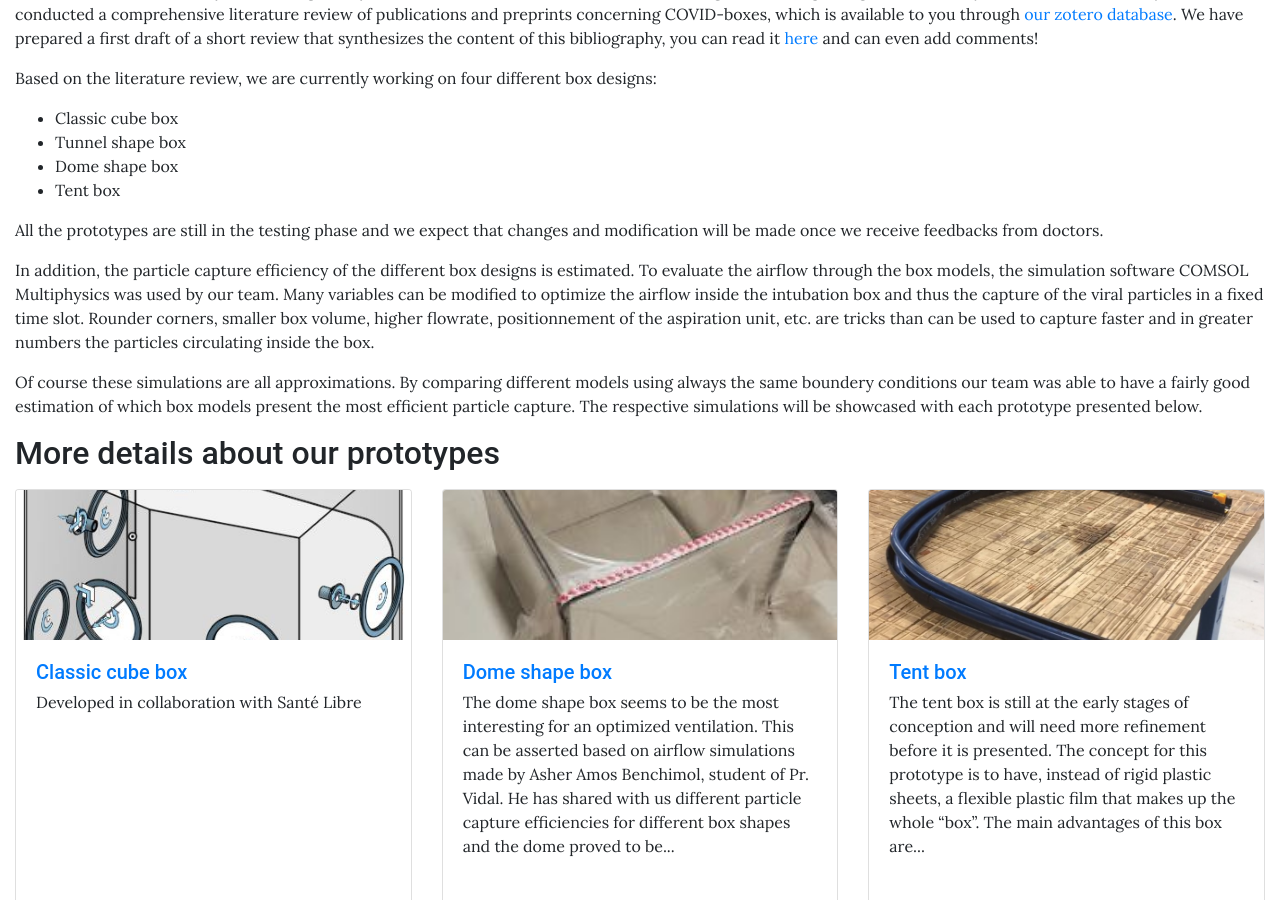
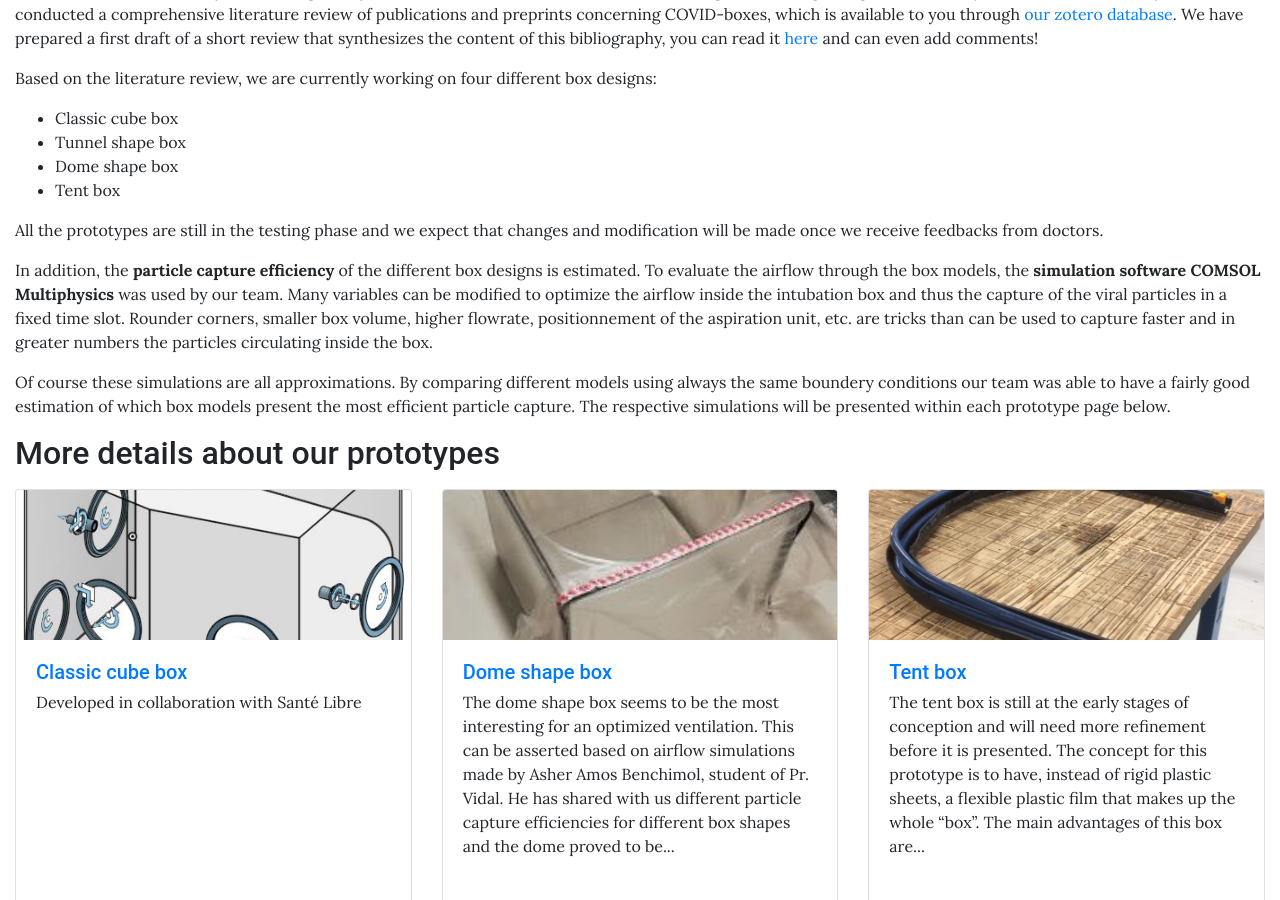
Before and after one commit to paretoux/paretoux.github.io, a Jekyll site: the page built from pages/prototypes.md, in a window 1280 px wide and 900 px high, scrolled down 398 px. Built offline with Jekyll 4.4.1, drawn with Linux system fonts in a browser that asks for light colours.

Commit message:
Update prototypes.md

```diff
--- a/pages/prototypes.md
+++ b/pages/prototypes.md
@@ -17,9 +17,9 @@ Based on the literature review, we are currently working on four different box d
 
 All the prototypes are still in the testing phase and we expect that changes and modification will be made once we receive feedbacks from doctors.
 
-In addition, the particle capture efficiency of the different box designs is estimated. To evaluate the airflow through the box models, the simulation software COMSOL Multiphysics was used by our team. Many variables can be modified to optimize the airflow inside the intubation box and thus the capture of the viral particles in a fixed time slot. Rounder corners, smaller box volume, higher flowrate, positionnement of the aspiration unit, etc. are tricks than can be used to capture faster and in greater numbers the particles circulating inside the box.
+In addition, the **particle capture efficiency** of the different box designs is estimated. To evaluate the airflow through the box models, the **simulation software COMSOL Multiphysics** was used by our team. Many variables can be modified to optimize the airflow inside the intubation box and thus the capture of the viral particles in a fixed time slot. Rounder corners, smaller box volume, higher flowrate, positionnement of the aspiration unit, etc. are tricks than can be used to capture faster and in greater numbers the particles circulating inside the box.
 
-Of course these simulations are all approximations. By comparing different models using always the same boundery conditions our team was able to have a fairly good estimation of which box models present the most efficient particle capture. The respective simulations will be showcased with each prototype presented below.
+Of course these simulations are all approximations. By comparing different models using always the same boundery conditions our team was able to have a fairly good estimation of which box models present the most efficient particle capture. The respective simulations will be presented within each prototype page below.
 
 ## More details about our prototypes
 
```
